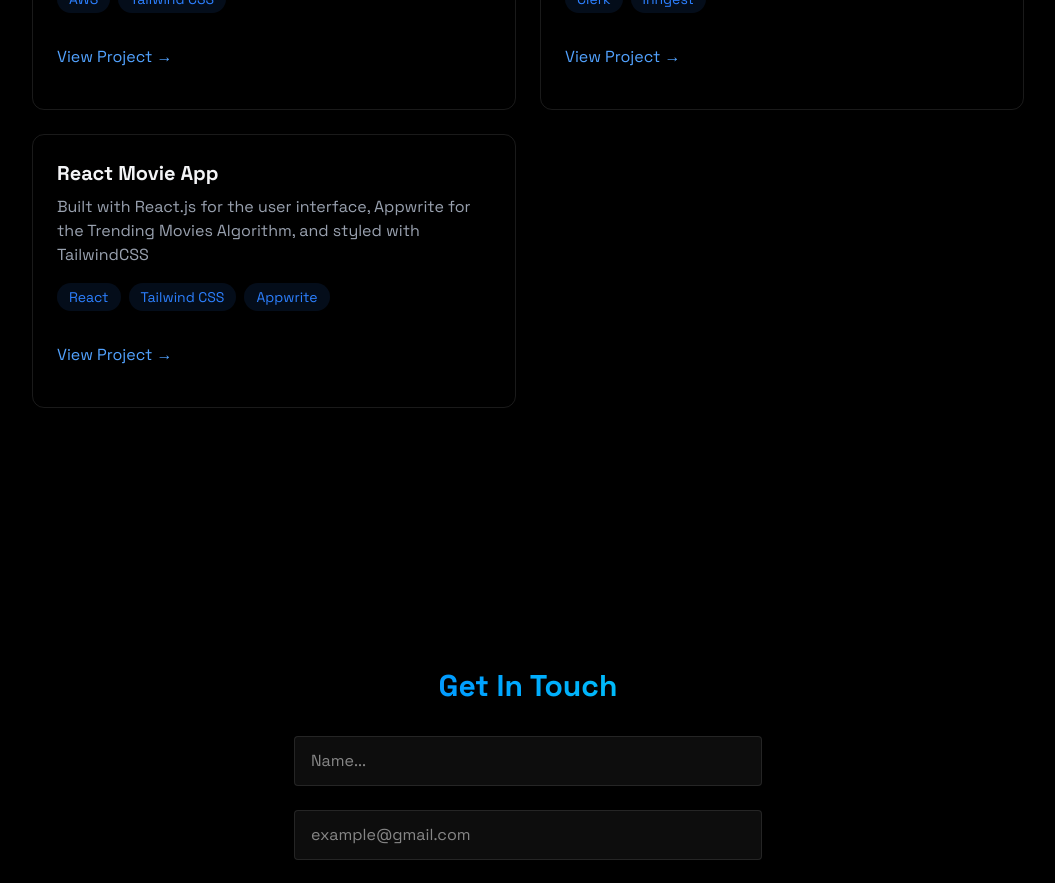
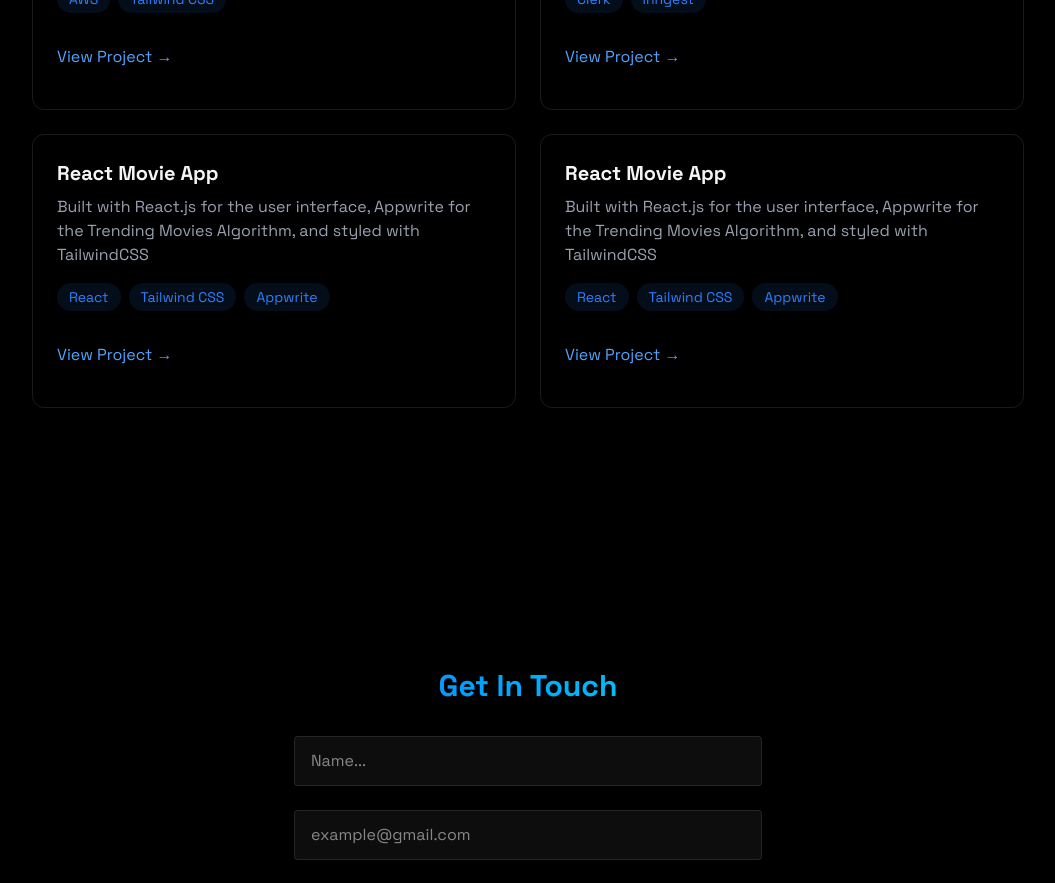
Before and after one commit to KPTeoh/react-portfolio, a React (Vite) app: page / in a window 1280 px wide. Shown: the part 2220-3103 px from the top of the page, without its empty margins (112-1167 px from the left). Built offline with nearby package versions, Linux system fonts and the light colour scheme; the HTML template or start-up script is replaced by a standard one.

Commit message:
Add New Project

```diff
--- a/src/components/section/Projects.jsx
+++ b/src/components/section/Projects.jsx
@@ -20,7 +20,15 @@
                 monitoring and automated scaling.
               </p>
               <div className="flex flex-wrap gap-2 mb-4">
-                {[ "React", "Next.js", "TypeScript","Node.js", "Express.js", "AWS", "Tailwind CSS"].map((tech, key) => (
+                {[
+                  "React",
+                  "Next.js",
+                  "TypeScript",
+                  "Node.js",
+                  "Express.js",
+                  "AWS",
+                  "Tailwind CSS",
+                ].map((tech, key) => (
                   <span
                     key={key}
                     className="bg-blue-500/10 text-blue-500 py-1 px-3 rounded-full text-sm hover:bg-blue-500/20
@@ -56,8 +64,14 @@
                 integration, and customizable product inventory.
               </p>
               <div className="flex flex-wrap gap-2 mb-4">
-                {["Next.js", "JavaScript", "Tailwind CSS", "MongoDB", "Clerk", "Inngest"].map(
-                  (tech) => (
+                {[
+                  "Next.js",
+                  "JavaScript",
+                  "Tailwind CSS",
+                  "MongoDB",
+                  "Clerk",
+                  "Inngest",
+                ].map((tech) => (
                   <span
                     key={tech}
                     className="
@@ -70,8 +84,7 @@
                   >
                     {tech}
                   </span>
-                  )
-                )}
+                ))}
               </div>
               <div className="flex justify-between items-center">
                 <a
@@ -93,7 +106,47 @@
             >
               <h3 className="text-xl font-bold mb-2">React Movie App</h3>
               <p className="text-gray-400 mb-4">
-              Built with React.js for the user interface, Appwrite for the Trending Movies Algorithm, and styled with TailwindCSS
+                Built with React.js for the user interface, Appwrite for the
+                Trending Movies Algorithm, and styled with TailwindCSS
+              </p>
+              <div className="flex flex-wrap gap-2 mb-4">
+                {["React", "Tailwind CSS", "Appwrite"].map((tech, key) => (
+                  <span
+                    key={key}
+                    className="
+                      bg-blue-500/10 text-blue-500 py-1 px-3
+                      rounded-full text-sm
+                      transition
+                      hover:bg-blue-500/20 hover:-translate-y-0.5
+                      hover:shadow-[0_2px_8px_rgba(59,130,246,0.2)]
+                    "
+                  >
+                    {tech}
+                  </span>
+                ))}
+              </div>
+              <div className="flex justify-between items-center">
+                <a
+                  href="#"
+                  className="text-blue-400 hover:text-blue-300 transition-colors my-4"
+                >
+                  View Project →
+                </a>
+              </div>
+            </div>
+
+            <div
+              className="
+              glass p-6 rounded-xl border border-white/10
+              hover:-translate-y-1 hover:border-blue-500/30
+              hover:shadow-[0_4px_20px_rgba(59,130,246,0.1)]
+              transition-all
+            "
+            >
+              <h3 className="text-xl font-bold mb-2">React Movie App</h3>
+              <p className="text-gray-400 mb-4">
+                Built with React.js for the user interface, Appwrite for the
+                Trending Movies Algorithm, and styled with TailwindCSS
               </p>
               <div className="flex flex-wrap gap-2 mb-4">
                 {["React", "Tailwind CSS", "Appwrite"].map((tech, key) => (
```
Lines whose indentation alone changed are shown as unchanged.
